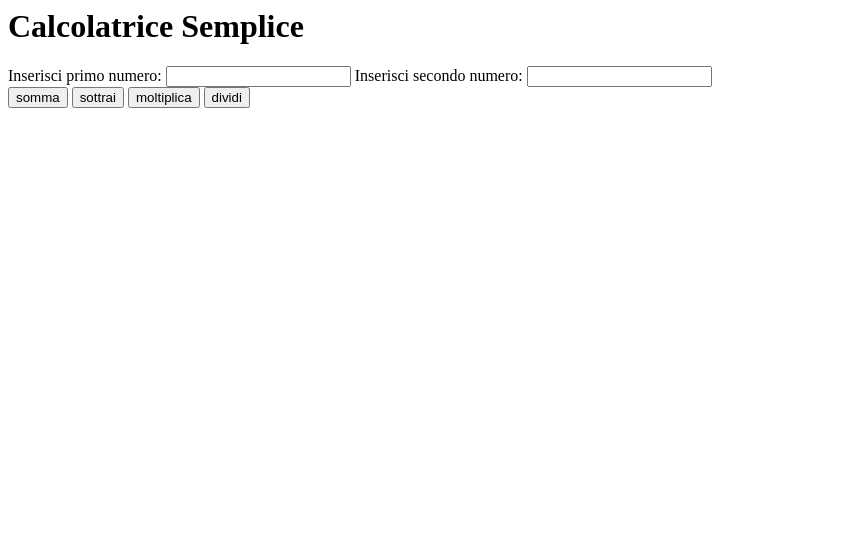
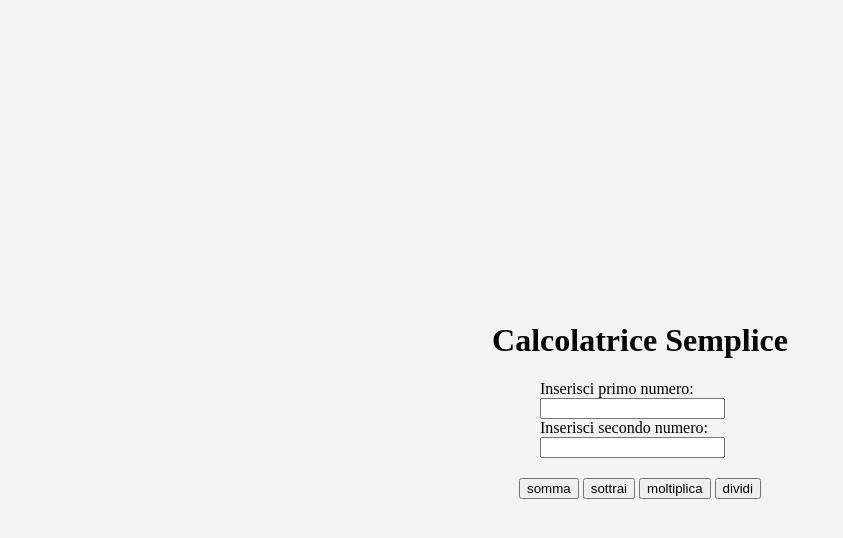
Before and after one commit to DavideSiracusano/Esercizi-Corso-Front-End, a plain HTML site: page lezione 09.1-09/index.html in a window 1280 px wide. Shown: the whole page, without its empty margins (0-843 px from the left). Drawn offline with Linux system fonts and the light colour scheme.

Commit message:
style: implementato css

```diff
--- a/lezione 09.1-09/index.html
+++ b/lezione 09.1-09/index.html
@@ -3,6 +3,7 @@
     <meta charset="UTF-8" />
     <meta name="viewport" content="width=device-width, initial-scale=1.0" />
     <title>Calcolatrice</title>
+    <link rel="stylesheet" href="style.css" />
   </head>
   <body>
     <h1>Calcolatrice Semplice</h1>
--- a/lezione 09.1-09/script.js
+++ b/lezione 09.1-09/script.js
@@ -9,10 +9,11 @@ let result = document.getElementById("result");
 
 // funzione per il calcolo, nel caso plus = somma, minus = sottrazione, times = moltiplicazione, divide = divisione
 function calc(operation) {
+  // assegnazione delle variabili a numeri interi prendendo i valori dagli input
+  let num1 = parseInt(input.value);
+  let num2 = parseInt(input2.value);
   switch (operation) {
     case "plus": {
-      let num1 = parseInt(input.value);
-      let num2 = parseInt(input2.value);
       let risultato = num1 + num2;
       input.value = "";
       input2.value = "";
@@ -21,8 +22,6 @@ function calc(operation) {
       break;
     }
     case "minus": {
-      let num1 = parseInt(input.value);
-      let num2 = parseInt(input2.value);
       let risultato = num1 - num2;
       input.value = "";
       input2.value = "";
@@ -30,8 +29,6 @@ function calc(operation) {
       break;
     }
     case "times": {
-      let num1 = parseInt(input.value);
-      let num2 = parseInt(input2.value);
       let risultato = num1 * num2;
       input.value = "";
       input2.value = "";
@@ -39,8 +36,6 @@ function calc(operation) {
       break;
     }
     case "divide": {
-      let num1 = parseInt(input.value);
-      let num2 = parseInt(input2.value);
       let risultato = num1 / num2;
       input.value = "";
       input2.value = "";
--- /dev/null
+++ b/lezione 09.1-09/style.css
@@ -0,0 +1,15 @@
+body {
+  background-color: #f4f4f4;
+  height: 100vh; /* altezza pari a tutta la finestra */
+  display: flex;
+  flex-direction: column;
+  align-items: center; /* centra orizzontalmente */
+  justify-content: center; /* centra verticalmente */
+  margin: 0; /* rimuove margini predefiniti */
+}
+
+.input-group {
+  gap: 10px;
+  margin-bottom: 20px;
+  width: 200px;
+}
```
